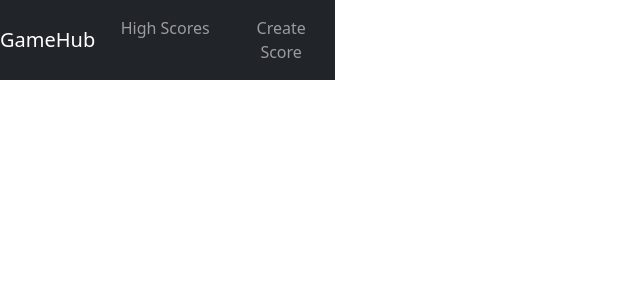
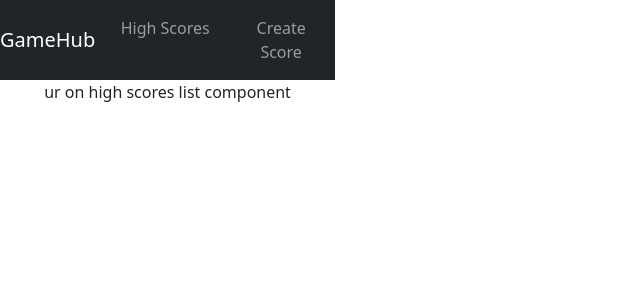
Before and after one commit to ybn4aq/beachboys, a React (Vite) app in the folder gameHub/: page / in a window 1280 px wide. Shown: the top 300 px of the page, without its empty margins (0-640 px from the left). Built offline with nearby package versions, Linux system fonts and the light colour scheme.

Commit message:
Fixed navbar linking to components

```diff
--- a/gameHub/src/App.jsx
+++ b/gameHub/src/App.jsx
@@ -18,10 +18,10 @@ function App() {
       >
         <Router>
           <NavBar />
-          <br />
+
           <Routes>
-            <Route path="/" exact component={HighScoresList} />
-            <Route path="/create" exact component={CreateScore} />
+            <Route path="/" exact element={<HighScoresList />} />
+            <Route path="/create" element={<CreateScore />} />
           </Routes>
         </Router>
       </div>
```
